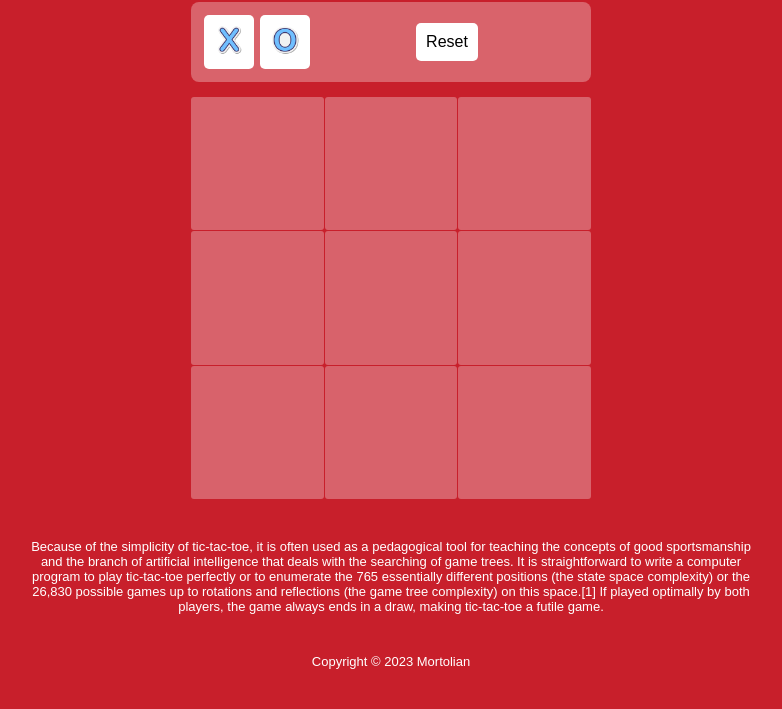
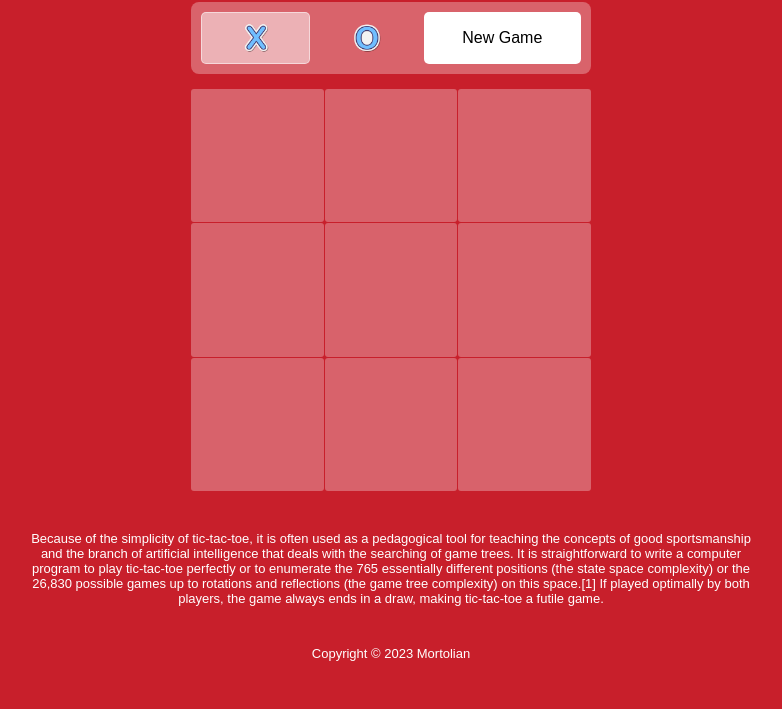
Before and after one commit to mortolian/code-js-tictactoe, a website: page src/index.html in a window 1280 px wide. Shown: the part 142-851 px from the top of the page, without its empty margins (249-1031 px from the left). After the commit the page ends 823 px from the top, so only its background shows below. Drawn offline with Linux system fonts and the light colour scheme; a web font is replaced by a local one.

Commit message:
FIX: Relative pointer image problem.

```diff
--- a/src/css/main.css
+++ b/src/css/main.css
@@ -9,12 +9,12 @@
 
 * {
     box-sizing: border-box;
-    cursor: url("../images/o-100.png") 25 25, auto;
 }
 
 html, body {
     margin: 0;
     padding: 0;
+    height: 100vh;
     font-family: sans-serif;
     font-weight: lighter;
     background-color: var(--main-background);
@@ -48,18 +48,24 @@ header h1 {
     border-radius: 8px;
     background-color: rgba(255, 255, 255, 0.3);
     padding: 10px;
+    gap: 3px;
 }
 
 #control .part {
+    display: flex;
     justify-content: center;
-    flex-grow: 1 1 100%;
-    gap: 3px;
+    text-align: center;
+    flex-grow: 1;
+    flex-shrink: 1;
     padding: 10px;
-    margin: 3px;
-    background-color: #ffffff;
     border-radius: 5px;
     color: #000;
-    text-align: center;
+    align-items: center;
+}
+
+#control .selected {
+    background-color: rgba(255, 255, 255, 0.5);
+    border: 1px solid rgba(255, 255, 255, 0.5);
 }
 
 #control .part img {
@@ -67,8 +73,8 @@ header h1 {
 }
 
 #control .reset {
-    margin: auto auto;
     cursor: pointer;
+    background-color: #ffffff;
 }
 
 #game {
@@ -92,13 +98,12 @@ header h1 {
     width: 100%;
     height: calc(400px / 3);
     transition: opacity 500ms;
-    /*animation: anime-block 1s ease backwards;*/
+    cursor: url("../images/x-100.png") 25 25, auto;
 }
 
 #game #board .block:hover {
     opacity: 0.9;
     transition: opacity 500ms;
-    /*animation: anime-block 1s ease forwards;*/
 }
 
 footer {
@@ -161,6 +166,10 @@ footer div {
         height: calc(100vw / 3);
     }
 
+    #game #board .block:hover {
+        opacity: 0.3;
+    }
+
     footer {
         text-align: center;
     }
--- a/src/index.html
+++ b/src/index.html
@@ -14,10 +14,14 @@
         <h1>TicTacToe</h1>
     </header>
     <section id="control">
-        <div id="x-player" class="part"><img src="images/x-50.png" alt="X Player"/></div>
-        <div id="o-player" class="part"><img src="images/o-50.png" alt="O Player"/></div>
+        <div id="x-player" class="part selected">
+            <img src="images/x-50.png" alt="X Player"/>
+        </div>
+        <div id="o-player" class="part">
+            <img src="images/o-50.png" alt="O Player"/>
+        </div>
         <div id="reset" class="part reset cursor-pointer">
-            Reset
+            <span>New Game</span>
         </div>
     </section>
     <section id="game">
```
